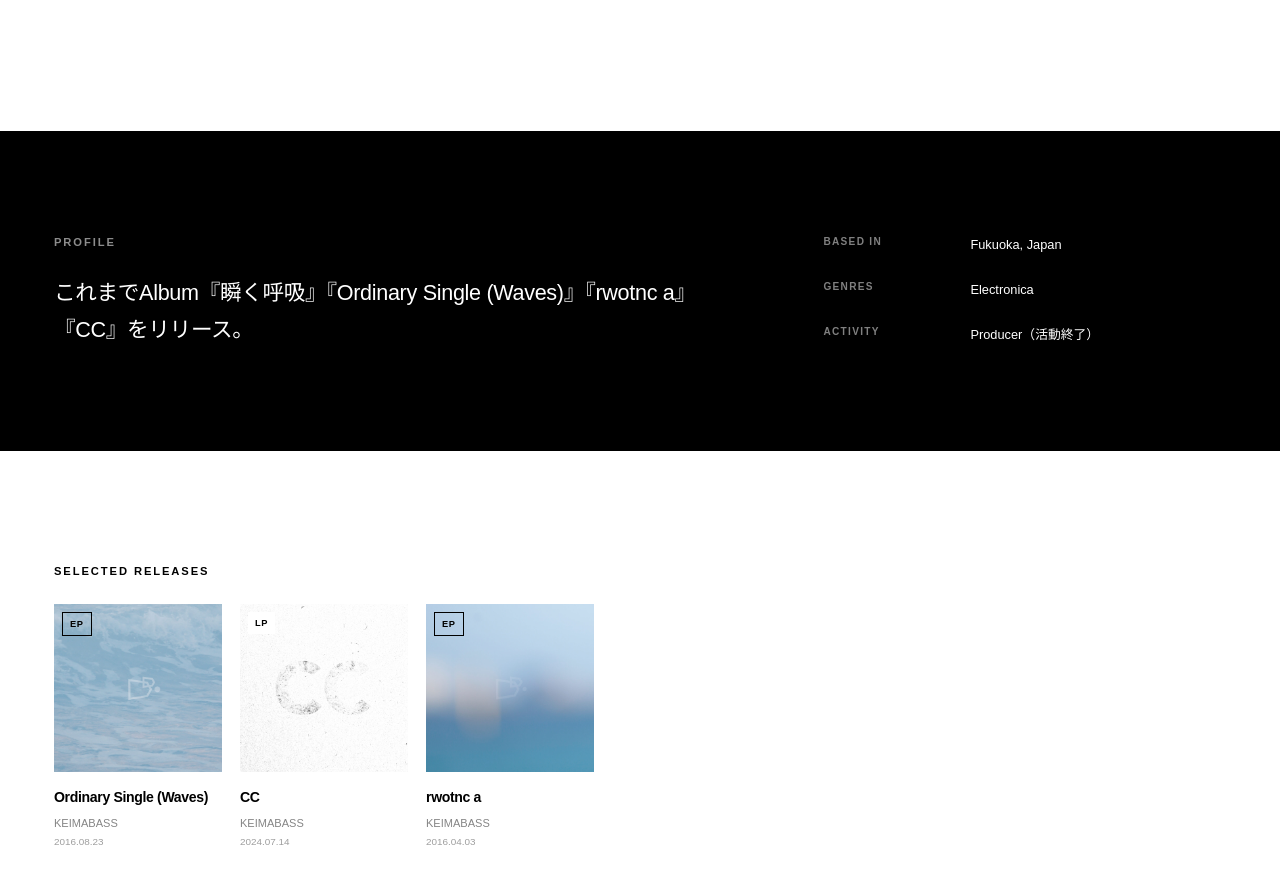
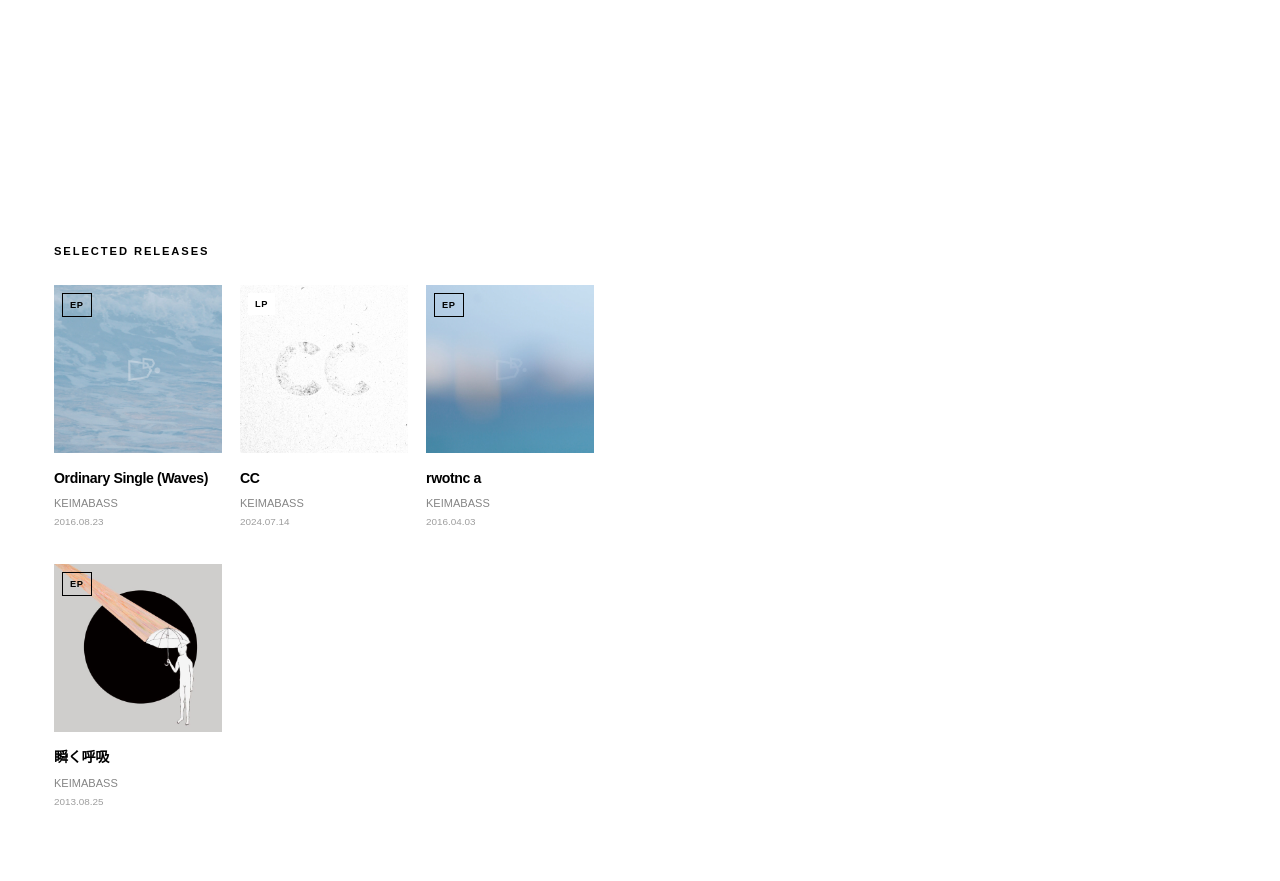
Before and after one commit to roastia/slp-website, a Next.js app: page /artists/keimabass in a window 1280 px wide. Shown: the part 780-1661 px from the top of the page. Built offline with nearby package versions, Linux system fonts and the light colour scheme; a web font is replaced by a local one.

Commit message:
artistsページのprofile/based in/genres/activity欄を削除
全アーティスト共通で表示していたprofile/based in/genres/activityの欄を削除。
impressionistsのみ、メンバー編成のテキストをlead文の下に追加する形で残した。

```diff
--- a/app/artists/[slug]/page.tsx
+++ b/app/artists/[slug]/page.tsx
@@ -76,30 +76,6 @@ export default async function ArtistDetailPage({
         </div>
       </section>
 
-      <section className="detail-panel">
-        <div className="wrap detail-content-grid">
-          <article data-reveal>
-            <p className="section-label">profile</p>
-            <p className="detail-copy" style={{ whiteSpace: "pre-line" }}>{artist.profile}</p>
-          </article>
-
-          <dl className="detail-meta" data-reveal>
-            <div>
-              <dt>based in</dt>
-              <dd>{artist.basedIn}</dd>
-            </div>
-            <div>
-              <dt>genres</dt>
-              <dd>{artist.genres}</dd>
-            </div>
-            <div>
-              <dt>activity</dt>
-              <dd>{artist.activity}</dd>
-            </div>
-          </dl>
-        </div>
-      </section>
-
       {artist.dialogues && artist.dialogues.length > 0 ? (
         <section className="dialogue wrap">
           <p className="section-label" data-reveal>dialogue</p>
--- a/app/globals.css
+++ b/app/globals.css
@@ -400,6 +400,7 @@ nav.site a:active{transform:scale(.94);}
 .detail-artist a{text-decoration:underline;text-underline-offset:3px;transition:opacity var(--fast) ease;}
 .detail-artist a:hover{opacity:.6;}
 .detail-lead{max-width:34em;margin:28px 0 0;font-size:clamp(.92rem,1.35vw,1.08rem);line-height:1.75;opacity:.65;}
+.detail-members{max-width:34em;margin:18px 0 0;font-size:clamp(.8rem,1.1vw,.92rem);line-height:1.75;opacity:.6;}
 .detail-bandcamp{margin-top:28px;max-width:400px;}
 .detail-bandcamp iframe{display:block;width:100%;}
 .detail-actions{display:flex;flex-wrap:wrap;gap:8px;margin-top:32px;}
--- a/app/impressionists/page.tsx
+++ b/app/impressionists/page.tsx
@@ -41,6 +41,7 @@ export default function ImpressionistsArtistPage() {
             <p className="detail-kicker">artist</p>
             <h1>{artist.name}</h1>
             <p className="detail-lead">{artist.lead}</p>
+            <p className="detail-members" style={{ whiteSpace: "pre-line" }}>{artist.profile}</p>
             <div className="detail-actions" aria-label="Artist links">
               {artist.links.map((link) => (
                 <Button key={link.label} asChild variant="ghost" className="detail-action">
@@ -49,30 +50,6 @@ export default function ImpressionistsArtistPage() {
               ))}
             </div>
           </div>
-        </div>
-      </section>
-
-      <section className="detail-panel">
-        <div className="wrap detail-content-grid">
-          <article data-reveal>
-            <p className="section-label">profile</p>
-            <p className="detail-copy" style={{ whiteSpace: "pre-line" }}>{artist.profile}</p>
-          </article>
-
-          <dl className="detail-meta" data-reveal>
-            <div>
-              <dt>based in</dt>
-              <dd>{artist.basedIn}</dd>
-            </div>
-            <div>
-              <dt>genres</dt>
-              <dd>{artist.genres}</dd>
-            </div>
-            <div>
-              <dt>activity</dt>
-              <dd>{artist.activity}</dd>
-            </div>
-          </dl>
         </div>
       </section>
 
```
